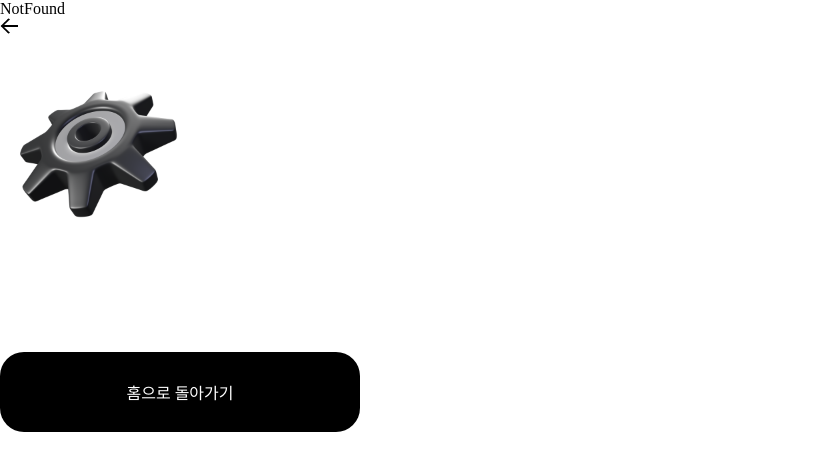
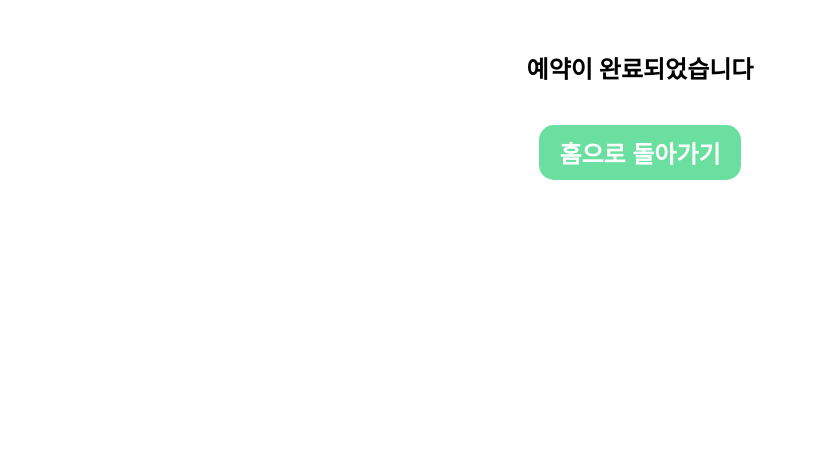
Before and after one commit to 4tar1p/4tar1p-frontend, a React (Create React App) app: page /reservationcompletion in a window 1280 px wide. Shown: the top 470 px of the page, without its empty margins (0-817 px from the left). Built offline with nearby package versions, Linux system fonts and the light colour scheme; a web font is replaced by a local one.

Commit message:
[feat] add 예약완료 화면

```diff
--- a/src/App.js
+++ b/src/App.js
@@ -5,6 +5,7 @@ import Home from 'pages/Home';
 import UI from 'pages/UI';
 import ApiTest from 'pages/ApiTest';
 import MyPage from './pages/MyPage';
+import ReservationCompletion from './pages/ReservationCompletion';
 
 const NotFound = React.lazy(() => import('./pages/NotFound'));
 
@@ -23,7 +24,8 @@ function App() {
       <Route path="/ui" element={<UI />} />
       <Route path="/api" element={<ApiTest />} />
       <Route path="*" element={<NotFound />}></Route>
-      <Route path="/mypage"element={<MyPage />} />
+      <Route path="/reservationcompletion" element={<ReservationCompletion />}></Route>
+      <Route path="/mypage"element={<MyPage/>}></Route>
     </Routes>
   );
 }
--- /dev/null
+++ b/src/pages/ReservationCompletion.js
@@ -0,0 +1,26 @@
+// ReservationCompletion.js
+import React from 'react';
+import './styles/Reservation.css';
+import { useNavigate } from 'react-router-dom';
+
+const ReservationCompletion = () => {
+  const navigate = useNavigate();
+
+  const handleGoHome = () => {
+    navigate('/ui');
+  };
+
+  return (
+    <div style={{ textAlign: 'center', marginTop: '50px' }}>
+      <h2>예약이 완료되었습니다</h2>
+      <button
+        style={{ marginTop: '20px', padding: '10px 20px' }}
+        onClick={handleGoHome}
+      >
+        홈으로 돌아가기
+      </button>
+    </div>
+  );
+};
+
+export default ReservationCompletion;
--- /dev/null
+++ b/src/pages/styles/Reservation.css
@@ -0,0 +1,12 @@
+/* styles/Reservation.css */
+
+button {
+  display: inline-block;
+  background-color: #6ADFA0;
+  padding: 5px 10px;
+  border-radius: 15px;
+  color: white;
+  font-weight: bold;
+  border: none;
+  font-size: 1.5em; /* 폰트 크기 H2랑 동일하게 */
+}
```
Also changed, not shown: src/pages/BuyingCompletion.js (added).
